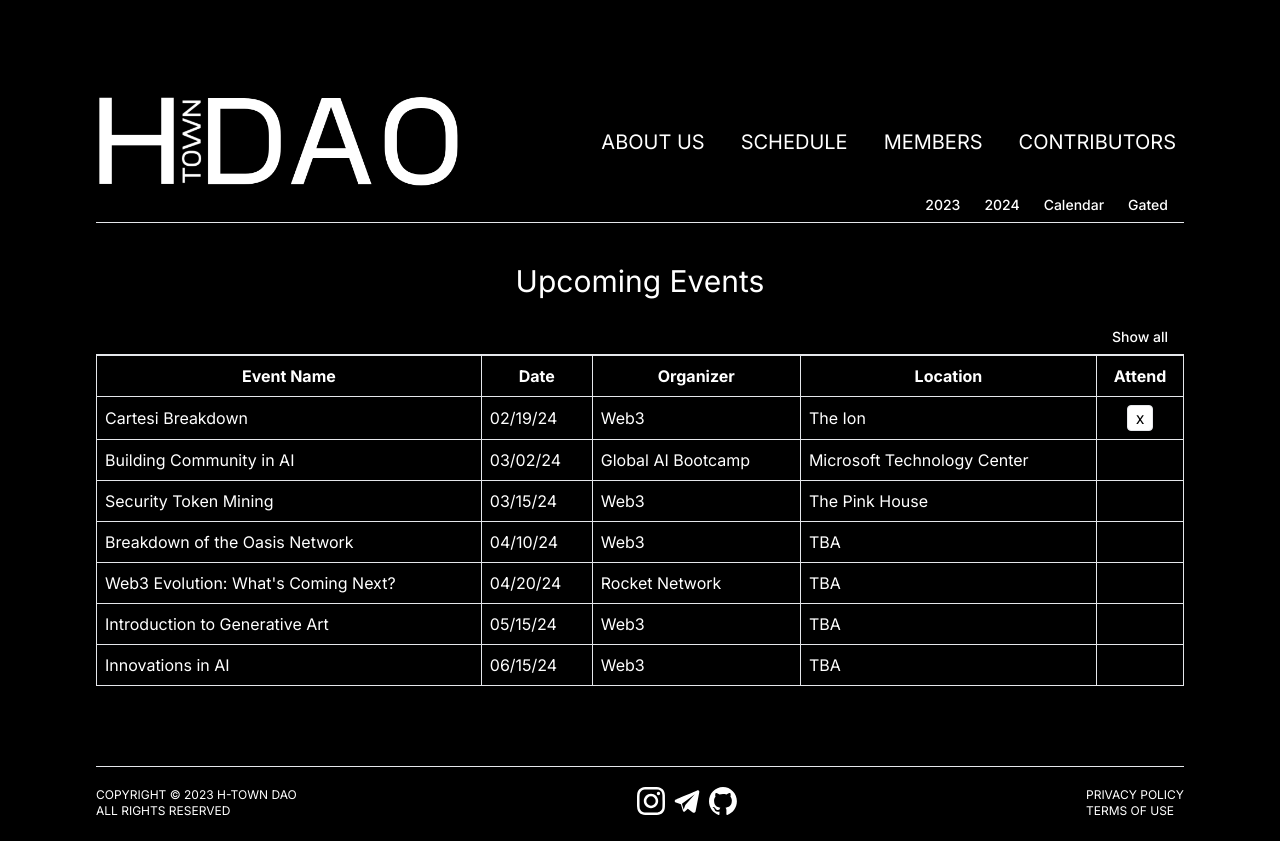
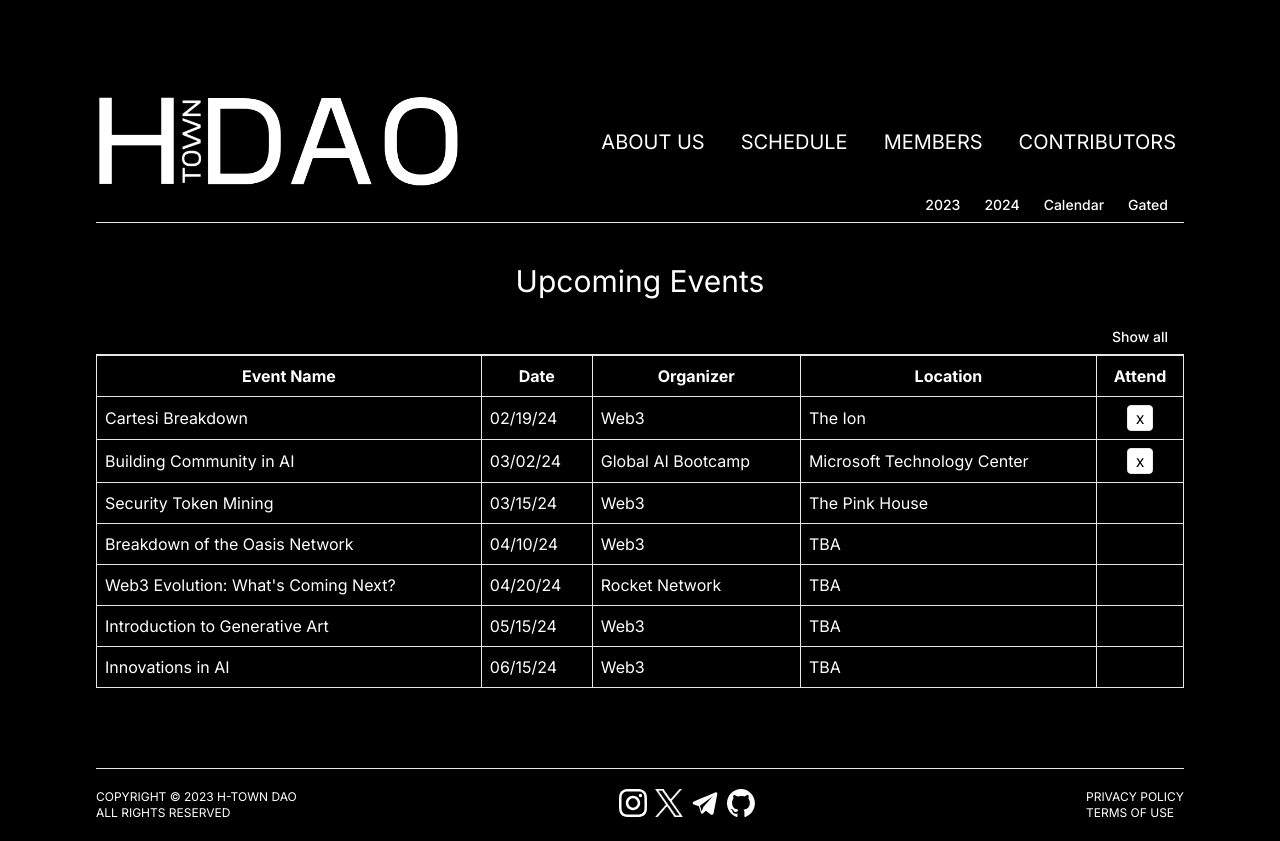
Before and after one commit to h-town-dao/h-town-dao-website, a Next.js app: page /schedule in a window 1280 px wide. Built offline with nearby package versions, Linux system fonts and the light colour scheme.

Commit message:
updated ai event for microsoft on website

```diff
--- a/src/components/Footer.tsx
+++ b/src/components/Footer.tsx
@@ -13,9 +13,12 @@ const Footer: React.FC = () => {
         <div>Copyright © 2023 H-Town DAO</div>
         <div>All Rights Reserved</div>
       </div>
-      <div className="grid grid-cols-3">
+      <div className="grid grid-cols-4">
         <a href={info.links.instagram_link} target="_blank" rel="noopener noreferrer">
           <img src="./instagram.svg" alt="instagram" className="max-w-7 max-h-7 mr-2" />
+        </a>
+        <a className="" href={info.links.github_link} target="_blank" rel="noopener noreferrer">
+          <img src="./x.png" alt="x twitter" className="max-w-7 max-h-7" />
         </a>
         <a className="" href={info.links.telegram_link} target="_blank" rel="noopener noreferrer">
           <img src="./telegram.svg" alt="telegram" className="max-w-7 max-h-7 mr-2" />
--- a/src/data/events.ts
+++ b/src/data/events.ts
@@ -16,7 +16,13 @@ const event_info = [
   },
   { name: 'Cartesi Breakdown', date: '02/19/24', organizer: 'Web3', location: 'The Ion', meetup: 'https://www.meetup.com/htownweb3/events/298531554/' },
   { name: 'Security Token Mining', date: '03/15/24', organizer: 'Web3', location: 'The Pink House' },
-  { name: 'Building Community in AI', date: '03/02/24', organizer: 'Global AI Bootcamp', location: 'Microsoft Technology Center' },
+  {
+    name: 'Building Community in AI',
+    date: '03/02/24',
+    organizer: 'Global AI Bootcamp',
+    location: 'Microsoft Technology Center',
+    meetup: 'https://globalai.community/bootcamp/united-states-of-america-houston/',
+  },
   { name: 'Breakdown of the Oasis Network', date: '04/10/24', organizer: 'Web3', location: 'TBA' },
   { name: "Web3 Evolution: What's Coming Next?", date: '04/20/24', organizer: 'Rocket Network', location: 'TBA' },
   { name: 'Introduction to Generative Art', date: '05/15/24', organizer: 'Web3', location: 'TBA' },
```
Also changed, not shown: public/x.png (added).
